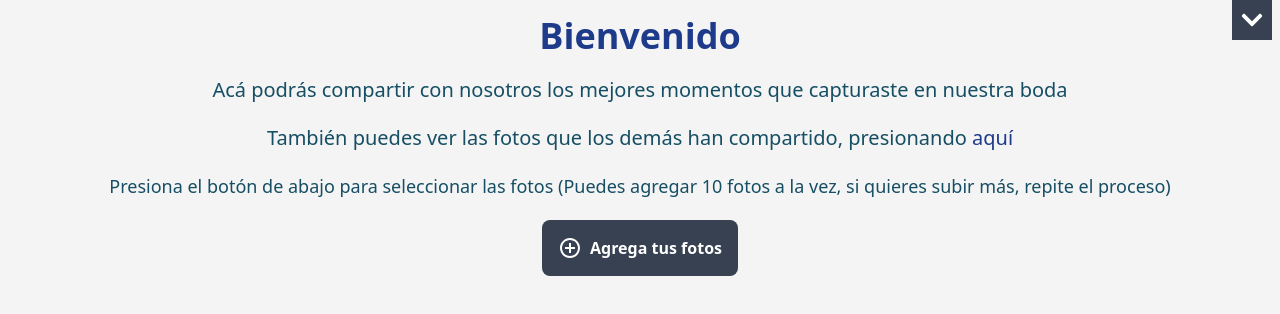
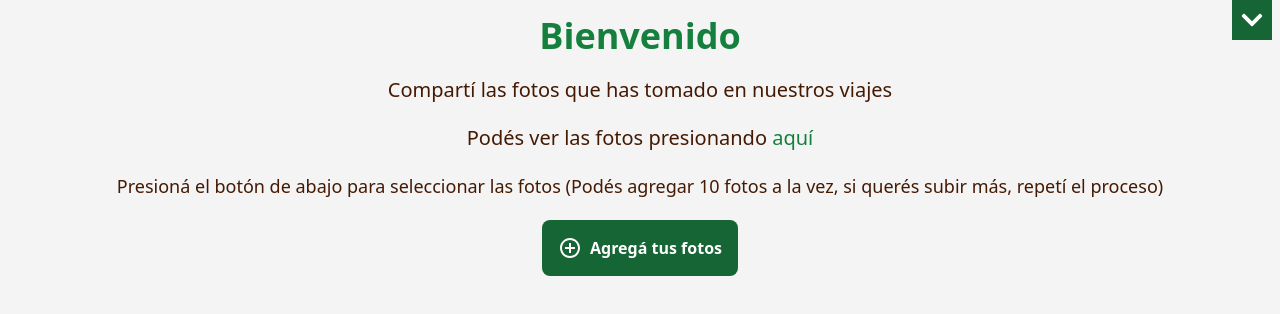
Before and after one commit to Palo23/phototravel, a Next.js app: page / in a window 1280 px wide. Shown: the top 314 px of the page. Built offline with nearby package versions, Linux system fonts and the light colour scheme.

Commit message:
refactor: updated texts and colors

```diff
--- a/components/floatingLink.tsx
+++ b/components/floatingLink.tsx
@@ -11,7 +11,7 @@ const FloatingLink = (props: { href: string, text: string }) => {
     return (
         <div className="relative">
             <div className="absolute top-0 right-2">
-              <div className='bg-gray-700 p-2 text-white' onClick={() => setIsButtonVisible(!isButtonVisible)}>
+              <div className='bg-green-800 p-2 text-white' onClick={() => setIsButtonVisible(!isButtonVisible)}>
                 {
                     !isButtonVisible ? <FaChevronDown className="text-2xl text-white" /> : <FaChevronUp className="text-2xl text-white" />
                 }
@@ -26,7 +26,7 @@ const FloatingLink = (props: { href: string, text: string }) => {
                         exit={{ opacity: 0, y: -50 }}
                         transition={{ duration: 0.3 }}
                     >
-                        <Link href={href} className="bg-gray-700 rounded-lg shadow-lg p-2 text-white space-x-2 flex justify-center items-center">
+                        <Link href={href} className="bg-green-800 rounded-lg shadow-lg p-2 text-white space-x-2 flex justify-center items-center">
                             <FaExternalLinkAlt className="text-xl" />
                             <p className="text-white text-lg">{text}</p>
                         </Link>
--- a/components/scrollToTop.tsx
+++ b/components/scrollToTop.tsx
@@ -27,7 +27,7 @@ const ScrollToTopButton = () => {
   return (
     <div className='fixed bottom-5 right-5'>
       {isVisible && (
-        <div className="flex justify-center items-center bg-gray-700 rounded-full py-5 w-12 h-12" onClick={scrollToTop}>
+        <div className="flex justify-center items-center bg-green-800 rounded-full py-5 w-12 h-12" onClick={scrollToTop}>
           <FaArrowUp className='text-3xl text-white cursor-pointer' />
         </div>
       )}
--- a/pages/index.tsx
+++ b/pages/index.tsx
@@ -4,7 +4,7 @@ import React, { useState } from 'react';
 import { toast } from 'react-toastify';
 import { fileToBase64URL, resizeImage, uploadPicturoToImageKit } from '../utils/utils';
 import Head from 'next/head';
-import { BeatLoader, CircleLoader, ClimbingBoxLoader, RingLoader } from 'react-spinners';
+import { BeatLoader, CircleLoader, ClimbingBoxLoader } from 'react-spinners';
 import Swal from 'sweetalert2'
 import withReactContent from 'sweetalert2-react-content'
 import { MdAddCircleOutline, MdDelete, MdOutlineFileUpload } from "react-icons/md";
@@ -26,9 +26,9 @@ const IndexPage = () => {
     swal.fire({
       title: '¿Estás seguro?',
       color: '#164e63',
-      text: 'Esta imagen no será compartida si la quitas',
+      text: 'Esta imagen no será compartida si la quitás',
       icon: 'warning',
-      iconColor: '#F39C12',
+      iconColor: '#8fbc8f',
       showCancelButton: true,
       confirmButtonText: 'Sí, quiero quitarla',
       confirmButtonColor: '#374151',
@@ -89,13 +89,13 @@ const IndexPage = () => {
           name: username || 'Anónimo',
         });
       } catch (error) {
-        toast.error('Error subiendo tus fotos, por favor intenta de nuevo');
+        toast.error('Error subiendo tus fotos, por favor intentá de nuevo');
         setUploading(false);
         return;
       }
     }
 
-    toast.success('Se han subido correctamente, muchas gracias por compartir tus fotos con nosotros!');
+    toast.success('Se han subido correctamente, ahora podés verlas en el álbum');
     setSelectedImages([]);
 
     setUploading(false);
@@ -104,7 +104,7 @@ const IndexPage = () => {
   return (
     <>
     <Head>
-      <title>Abby y Luis | Comparte tus fotos</title>
+      <title>Viajes Familiares | Fotos</title>
       <meta name="description" content="Sube tus fotos" />
       <link rel="icon" href="/favicon.ico" />
     </Head>
@@ -112,31 +112,31 @@ const IndexPage = () => {
       <FloatingLink href="/photos" text="Ver álbum de fotos" />
       <div className="flex flex-col min-h-screen">
         <div className="flex flex-col justify-center items-center p-4 space-y-5">
-          <p className="text-4xl font-bold text-center text-blue-900">
+          <p className="text-4xl font-bold text-center text-green-700">
             Bienvenido
           </p>
           <p
-            className="text-xl font-medium text-center text-cyan-900"
+            className="text-xl font-medium text-center text-amber-950"
           >
-            Acá podrás compartir con nosotros los mejores momentos que capturaste en nuestra boda
+            Compartí las fotos que has tomado en nuestros viajes
           </p>
-          <p className='text-xl font-medium text-center text-cyan-900'>
-            También puedes ver las fotos que los demás han compartido, presionando <a href="/photos" className="text-blue-900">aquí</a>
+          <p className='text-xl font-medium text-center text-amber-950'>
+            Podés ver las fotos presionando <a href="/photos" className="text-green-700">aquí</a>
           </p>
           <p
-            className="text-lg font-medium text-center text-cyan-900"
+            className="text-lg font-medium text-center text-amber-950"
           >
-            Presiona el botón de abajo para seleccionar las fotos (Puedes agregar 10 fotos a la vez, si quieres subir más, repite el proceso)
+            Presioná el botón de abajo para seleccionar las fotos (Podés agregar 10 fotos a la vez, si querés subir más, repetí el proceso)
           </p>
-          <label htmlFor="file-upload" className="cursor-pointer bg-gray-700 font-semibold text-white py-4 px-4 rounded-lg text-center flex items-center justify-center">
-            <MdAddCircleOutline className='text-[24px] mr-2' /> Agrega tus fotos
+          <label htmlFor="file-upload" className="cursor-pointer bg-green-800 font-semibold text-white py-4 px-4 rounded-lg text-center flex items-center justify-center">
+            <MdAddCircleOutline className='text-[24px] mr-2' /> Agregá tus fotos
           </label>
           <input id="file-upload" type="file" accept="image/*" multiple className="hidden" onChange={handleFileChange} />
         </div>
         {
           loading ? (
             <div className="flex items-center justify-center p-8">
-              <RingLoader color="#F39C12" />
+              <BeatLoader color="#8fbc8f" />
             </div>
           ) : (
             <>
@@ -150,12 +150,12 @@ const IndexPage = () => {
                     <input
                       type="text"
                       placeholder='Ingresa tu nombre para que podamos identificar tus fotos'
-                      className='w-full md:w-1/2 lg:w-1/3 p-4 border border-cyan-900 text-cyan-900 rounded-lg'
+                      className='w-full md:w-1/2 lg:w-1/3 p-4 border border-cyan-900 text-amber-950 rounded-lg'
                       value={username}
                       onChange={(e) => setUsername(e.target.value)}
                     />
                     <button
-                      className={`w-full cursor-pointer bg-gray-700 font-semibold text-white py-4 px-4 rounded-lg text-center flex items-center justify-center
+                      className={`w-full cursor-pointer bg-green-800 font-semibold text-white py-4 px-4 rounded-lg text-center flex items-center justify-center
                         ${uploading ? 'cursor-not-allowed' : 'cursor-pointer'}
                       `}
                       disabled={uploading}
@@ -171,7 +171,7 @@ const IndexPage = () => {
 
               {
                 !uploading && (
-                  <p className="text-xl font-medium text-center text-cyan-900">
+                  <p className="text-xl font-medium text-center text-amber-950">
                     Si deseas quitar alguna foto puedes hacer click sobre ella o sobre el ícono del basurero
                   </p>
                 )
@@ -185,7 +185,7 @@ const IndexPage = () => {
             {
               uploading ? (
               <div className="flex justify-center items-center">
-                <RingLoader color="#F39C12" />
+                <BeatLoader color="#8fbc8f" />
               </div>)
             : (
               selectedImages.map((image, index) => (
@@ -208,14 +208,14 @@ const IndexPage = () => {
           selectedImages?.length > 0 && (
             <div className="flex flex-col space-y-2">
               <button
-              className={`w-full cursor-pointer bg-gray-700 font-semibold text-white py-4 px-4 rounded-lg text-center flex items-center justify-center
+              className={`w-full cursor-pointer bg-green-800 font-semibold text-white py-4 px-4 rounded-lg text-center flex items-center justify-center
                 ${uploading ? 'cursor-not-allowed' : 'cursor-pointer'}
               `}
               disabled={uploading}
               onClick={onSubmit}>
                 {
                   uploading ? (
-                    <RingLoader color="#F39C12" />
+                    <BeatLoader color="#8fbc8f" />
                   ) : (
                     <div className="flex items-center justify-center">
                       <MdOutlineFileUpload className='text-[24px] mr-4'/> Subir las fotos
--- a/utils/api.ts
+++ b/utils/api.ts
@@ -12,7 +12,7 @@ const api = {
     return response;
   },
 
-  gettravel: async (name?: string) => {
+  getPhotos: async (name?: string) => {
     if (name && name.trim() !== '') {
         const { data, error } = await supabase
             .from("travel")
@@ -33,7 +33,7 @@ const api = {
     return data;
   },
 
-  suscribeTotravel: (callback: (photo: PhotoDataTypes) => void) => {
+  suscribeToPhotos: (callback: (photos: PhotoDataTypes) => void) => {
     const subscription = supabase
       .channel("travel")
       .on(
```
Also changed, not shown: pages/photos.tsx (+9 -9 lines).
